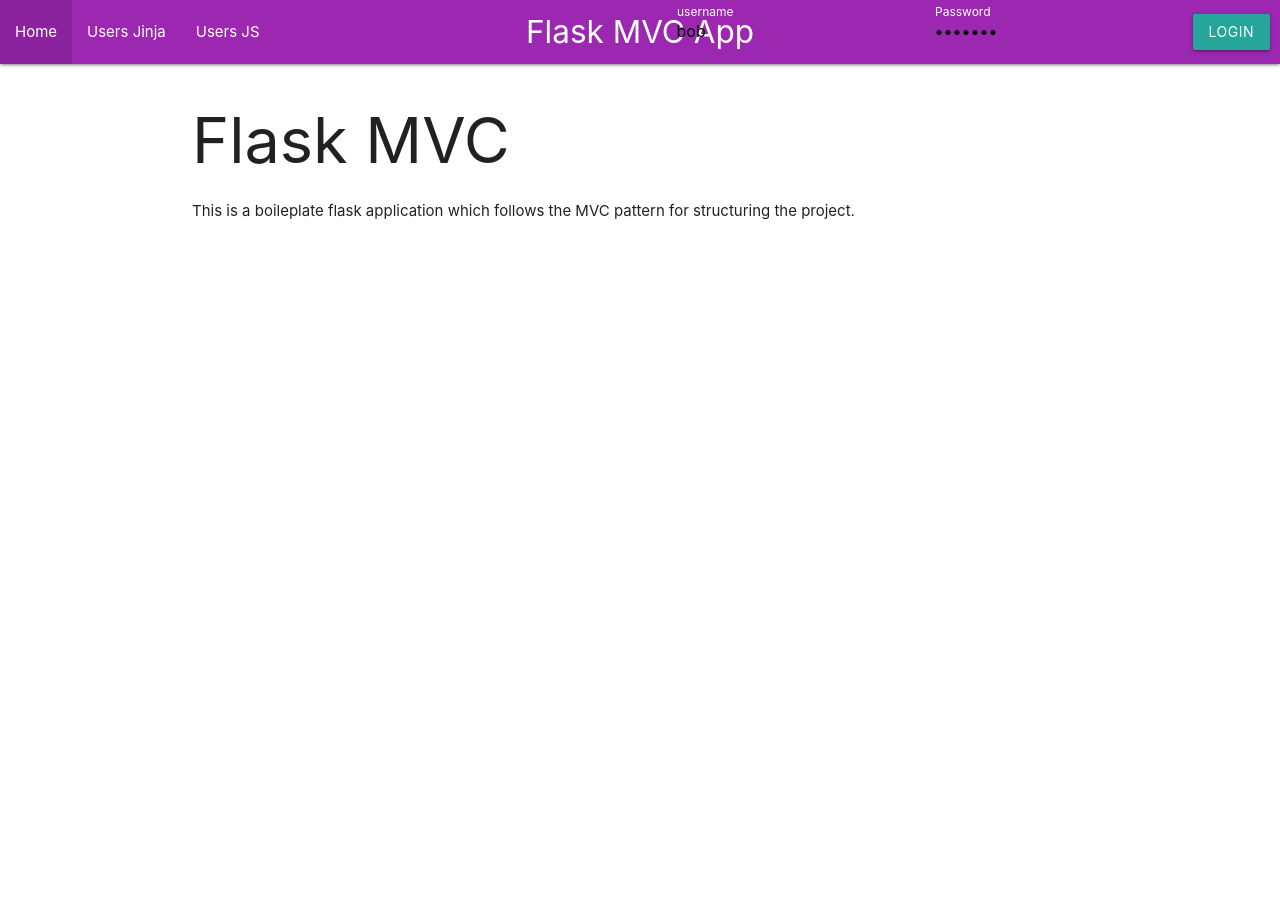
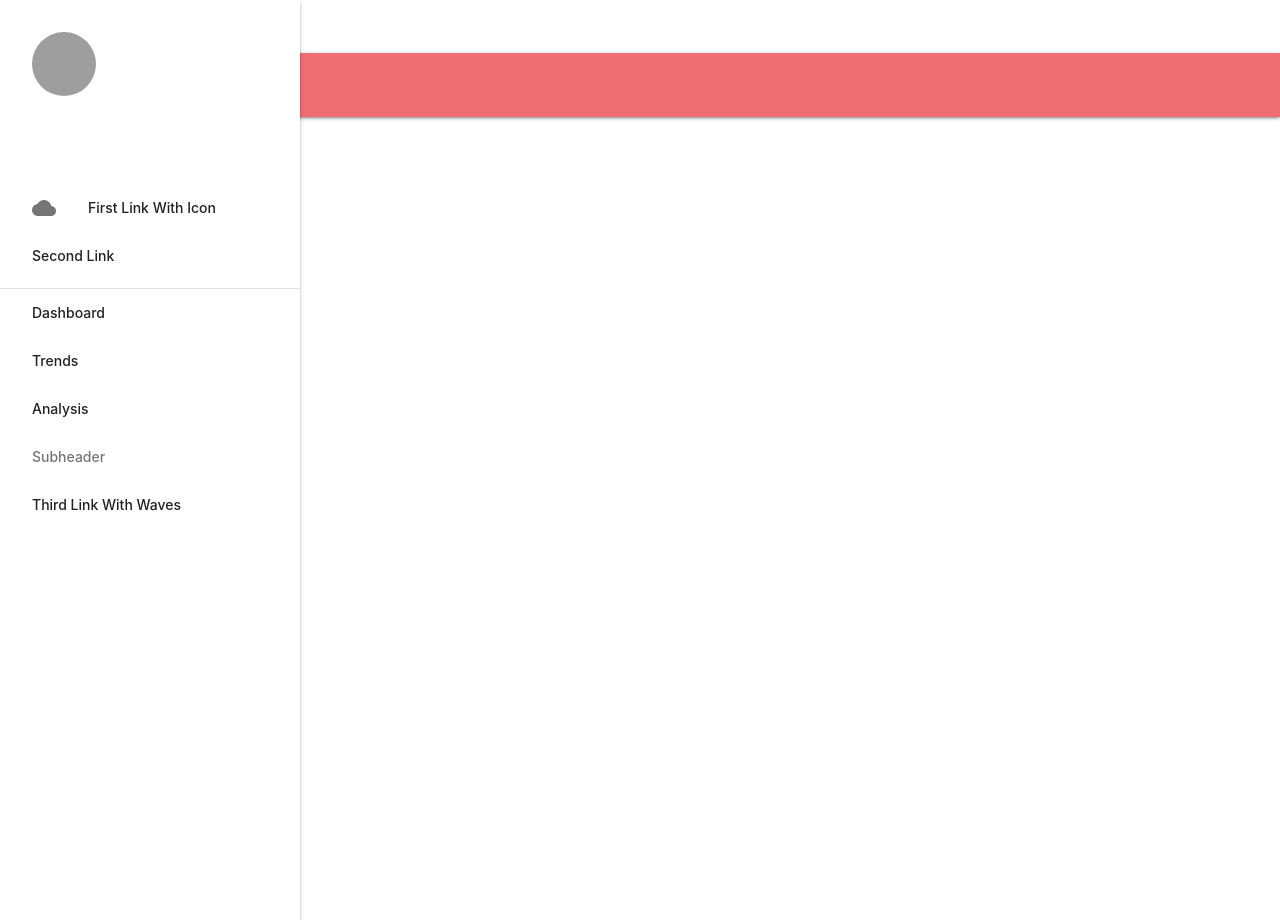
Before and after one commit to JosephKai1/COMP3610PROJECT, a Flask app: page / in a window 1280 px wide. Run offline with Flask 3, Linux system fonts and the light colour scheme; grey boxes are pictures that could not be loaded.

Commit message:
Changed website layout in layout.html and changed website index to dashboard,html

```diff
--- a/App/static/style.css
+++ b/App/static/style.css
@@ -1,3 +1,21 @@
-html {
+html, body {
+    height: 100%;
+    margin: 0;
     padding: 0;
 }
+
+.full-screen {
+    width: 100%;
+    min-height: 100vh;
+    display: flex;
+}
+
+header, main, footer, .main-content, nav {
+    padding-left: 300px;
+}
+
+@media only screen and (max-width : 992px) {
+    header, main, footer, .main-content, nav {
+        padding-left: 0;
+    }
+}
--- /dev/null
+++ b/App/templates/dashboard.html
@@ -0,0 +1,13 @@
+<link rel="stylesheet" href="https://cdnjs.cloudflare.com/ajax/libs/materialize/1.0.0/css/materialize.min.css">
+
+{% extends "layout.html" %}
+{% block title %}Dashboard{% endblock %}
+{% block page %}Dashboard{% endblock %}
+
+{{ super() }}
+
+{% block content %}
+
+
+
+{% endblock %}
--- a/App/templates/index.html
+++ /dev/null
@@ -1,13 +0,0 @@
-{% extends "layout.html" %}
-{% block title %}Flask MVC App{% endblock %}
-{% block page %}Flask MVC App{% endblock %}
-
-{{ super() }}
-
-{% block content %}
-    <h1>Flask MVC</h1>
-    {% if is_authenticated %}
-        <p> Welcome {{current_user.username}} </p>
-    {% endif %}
-    <p>This is a boileplate flask application which follows the MVC pattern for structuring the project.</p>
-{% endblock %}
--- a/App/templates/layout.html
+++ b/App/templates/layout.html
@@ -1,70 +1,50 @@
-<!doctype html>
+<!DOCTYPE html>
 <html>
     <head>
+        <link rel="stylesheet" href="{{ url_for('static', filename='css/style.css') }}">
+        <link href="https://fonts.googleapis.com/icon?family=Material+Icons" rel="stylesheet">
+        <meta charset="UTF-8">
+        <meta name="viewport" content="width=device-width, initial-scale=1.0">
+        <title>{% block title %}{% endblock %}</title>
+    </head>
 
-    <link rel="stylesheet" href="{{ url_for('static', filename='style.css') }}">
-     <!--Import Google Icon Font-->
-    <link href="https://fonts.googleapis.com/icon?family=Material+Icons" rel="stylesheet">
-    <!-- Compiled and minified CSS -->
-    <link rel="stylesheet" href="https://cdnjs.cloudflare.com/ajax/libs/materialize/1.0.0/css/materialize.min.css">
-    <!--Let browser know website is optimized for mobile-->
-    <meta name="viewport" content="width=device-width, initial-scale=1.0"/>
-    <title>{% block title %}{% endblock %}</title>
+    <body>
+        <ul id="slide-out" class="sidenav sidenav-fixed">
+            <li><div class="user-view">
+                <a href="#user"><img class="circle" src="images/yuna.jpg"></a>
+                <a href="#name"><span class="white-text name">John Doe</span></a>
+                <a href="#email"><span class="white-text email">jdandturk@gmail.com</span></a>
+            </div></li>
+            <li><a href="#!"><i class="material-icons">cloud</i>First Link With Icon</a></li>
+            <li><a href="#!">Second Link</a></li>
+            <li><div class="divider"></div></li>
+            <li><a href="/dashboard">Dashboard</a></li>
+            <li><a href="#!">Trends</a></li>
+            <li><a href="#!">Analysis</a></li>
+            <li><a class="subheader">Subheader</a></li>
+            <li><a class="waves-effect" href="#!">Third Link With Waves</a></li>
+        </ul>
+        <a href="#" data-target="slide-out" class="sidenav-trigger show-on-large"><i class="material-icons">menu</i></a>
 
-  </head>
-  <body>
+        <div class="main-content">
+            <nav>
+                <h3>{% block page %}{% endblock %}</h3>
+            </nav>
 
-      <nav class="purple">
-          <div class="nav-wrapper">
-              <a href="#!" class="brand-logo center">{% block page %}{% endblock %}</a>
-              <ul id="nav-mobile" class="left">
-                  <li><a href="/">Home</a></li>
-                  <li><a href="/users">Users Jinja</a></li>
-                  {% if is_authenticated %}
-                    <li><a href="/identify">Identify</a></li>
-                  {% endif %}
-                  <li><a href="/static/users">Users JS</a></li>
-              </ul>
-              {% if is_authenticated %}
-              <ul id="nav-mobile" class="right">
-                <li><a href="/logout">Logout</a></li>
-              </ul>
-              {% else %}
-              <form class="right navbar-form" method="POST" action="/login" style="display: flex; flex-wrap: nowrap; align-items: center; margin-right: 10px;">
-                  <div class="input-field" style="margin-right: 10px;">
-                      <input placeholder="username" value="bob" name="username" type="text" class="validate" required>
-                      <label for="username">username</label>
+            {% block content %}{% endblock %}
         </div>
-                  <div class="input-field" style="margin-right: 10px;">
-                      <input placeholder="password"value="bobpass" name="password" type="password" class="validate" required>
-                      <label for="password">Password</label>
-                  </div>
-                  <button type="submit" class="btn waves-effect waves-light">Login</button>
-              </form>
-              {% endif %}
 
-          </div>
-      </nav>
-      <style>
-          .navbar-form label {
-              color: white !important;
-          }
-      </style>
-
-    <div class="container" id="content">{% block content %}{% endblock %}</div>
-
+        <script src="https://cdn.jsdelivr.net/npm/chart.js"></script>
         <script src="https://cdnjs.cloudflare.com/ajax/libs/materialize/1.0.0/js/materialize.min.js"></script>
         <script>
             M.AutoInit();
-
             {% with messages = get_flashed_messages() %}
                 {% if messages %}
                     {% for message in messages %}
-              M.toast({html: '{{message}}'})
+                        M.toast({ html: '{{message}}' })
                     {% endfor %}
                 {% endif %}
             {% endwith %}
-
         </script>
     </body>
 </html>
--- a/App/views/index.py
+++ b/App/views/index.py
@@ -5,7 +5,11 @@
 
 @index_views.route('/', methods=['GET'])
 def index_page():
-    return render_template('index.html')
+    return render_template('dashboard.html')
+
+@index_views.route('/dashboard', methods=['GET'])
+def dashboard_page():
+    return render_template('dashboard.html')
 
 @index_views.route('/init', methods=['GET'])
 def init():
```
Also changed, not shown: App/static/main.js (+27 -17 lines), App/static/static-user.html (deleted, +0 -51 lines). Lines whose indentation alone changed are shown as unchanged.
